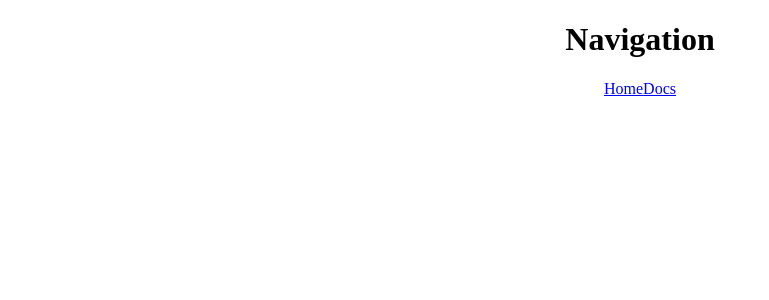
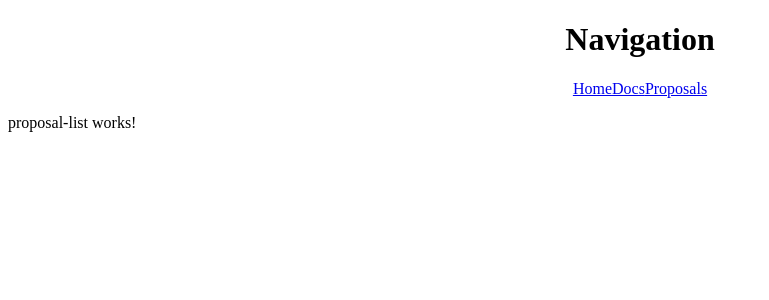
Before and after one commit to kaushalkishorersmt/front-end, an Angular app: page /proposals in a window 1280 px wide. Before the commit this address led to /. Shown: the top 300 px of the page, without its empty margins (0-769 px from the left). Built offline with nearby package versions, Linux system fonts and the light colour scheme.

Commit message:
Add proposal-list component to show the list of proposals.

```diff
--- a/src/app/app-routing.module.ts
+++ b/src/app/app-routing.module.ts
@@ -3,11 +3,13 @@ import { RouterModule, Routes } from '@angular/router';
 
 import { HomepageComponent } from './homepage/homepage.component';
 import { DocumentsComponent } from './documents/documents.component';
+import { ProposalListComponent } from './proposal/proposal-list/proposal-list.component';
 
 const routes: Routes = [
   { path: '', redirectTo: '/home', pathMatch: 'full' },
   { path: 'home', component: HomepageComponent },
   { path: 'documents', component: DocumentsComponent },
+  { path: 'proposals', component: ProposalListComponent },
 ]
 
 @NgModule({
--- a/src/app/app.component.html
+++ b/src/app/app.component.html
@@ -6,5 +6,6 @@
 
   <a routerLink="/home">Home</a>
   <a routerLink="/documents">Docs</a>
+  <a routerLink="/proposals">Proposals</a>
 </div>
 <router-outlet></router-outlet>
--- a/src/app/app.module.ts
+++ b/src/app/app.module.ts
@@ -5,14 +5,17 @@ import { NgModule } from '@angular/core';
 import { AppComponent } from './app.component';
 import { HomepageComponent } from './homepage/homepage.component';
 import { DocumentsComponent } from './documents/documents.component';
+import { ProposalListComponent } from './proposal/proposal-list/proposal-list.component';
 
 import { AppRoutingModule } from './app-routing.module';
+
 
 @NgModule({
   declarations: [
     AppComponent,
     HomepageComponent,
-    DocumentsComponent
+    DocumentsComponent,
+    ProposalListComponent
   ],
   imports: [
     BrowserModule,
--- /dev/null
+++ b/src/app/proposal/proposal-list/proposal-list.component.html
@@ -0,0 +1,3 @@
+<p>
+  proposal-list works!
+</p>
--- /dev/null
+++ b/src/app/proposal/proposal-list/proposal-list.component.ts
@@ -0,0 +1,15 @@
+import { Component, OnInit } from '@angular/core';
+
+@Component({
+  selector: 'app-proposal-list',
+  templateUrl: './proposal-list.component.html',
+  styleUrls: ['./proposal-list.component.css']
+})
+export class ProposalListComponent implements OnInit {
+
+  constructor() { }
+
+  ngOnInit() {
+  }
+
+}
```
Also changed, not shown: src/app/proposal/proposal-list/proposal-list.component.css (added), 1 other file (tests, documents, lock files or other folders).
